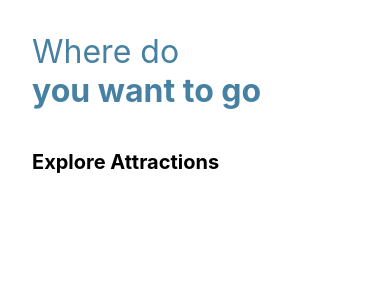
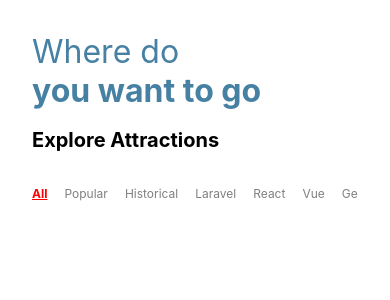
Before and after one commit to ahmadalnaib/react_native_first_app, a React Native app in the folder project/: screen / in a window 390 px wide. Shown: the top 300 px of the page. Built offline with nearby package versions, Linux system fonts and the light colour scheme.

Commit message:
add categories

```diff
--- /dev/null
+++ b/project/src/components/Categories/index.js
@@ -0,0 +1,18 @@
+import React from "react"
+import { Text ,FlatList} from "react-native"
+import styles from "./style";
+
+
+const Categories=({categories,selectedCategory})=>{
+
+  return (
+    <FlatList horizontal data={categories} renderItem={({item})=>(
+
+      <Text style={[styles.item,selectedCategory === item ? styles.selectedCategory : {}]}>{item}</Text>
+
+  )}/>
+  )
+
+}
+
+export default React.memo(Categories);
--- /dev/null
+++ b/project/src/components/Categories/style.js
@@ -0,0 +1,19 @@
+const { StyleSheet } = require("react-native");
+
+const styles=StyleSheet.create({
+  item:{
+   color: 'rgba(0,0,0,0.5)',
+   marginRight:17,
+   fontSize:12,
+   paddingVertical:16
+
+  },
+  selectedCategory:{
+    textDecorationLine:'underline',
+    color:'red' ,
+    fontWeight:'bold'
+  }
+})
+
+
+export default styles;
--- a/project/src/screens/Home/index.js
+++ b/project/src/screens/Home/index.js
@@ -2,6 +2,7 @@ import React from "react";
 import { SafeAreaView, Text, View } from "react-native";
 import Title from "../../components/Title";
 import styles from "./styles";
+import Categories from "../../components/Categories";
 
 const Home =() =>{
   return (
@@ -10,6 +11,7 @@ const Home =() =>{
  <Title text="Where do" style={{fontWeight:'normal'}}/>
  <Title text="you want to go"/>
  <Title text="Explore Attractions" style={styles.subtitle}/>
+ <Categories selectedCategory='All' categories={['All','Popular','Historical','Laravel','React','Vue','Germany']}/>
   </View>
 </SafeAreaView>
   )
--- a/project/src/screens/Home/styles.js
+++ b/project/src/screens/Home/styles.js
@@ -7,7 +7,7 @@ margin:32 ,
   subtitle:{
     color:'#000',
     fontSize:20,
-    marginVertical:40
+    marginVertical:18
   },
 })
 
```
